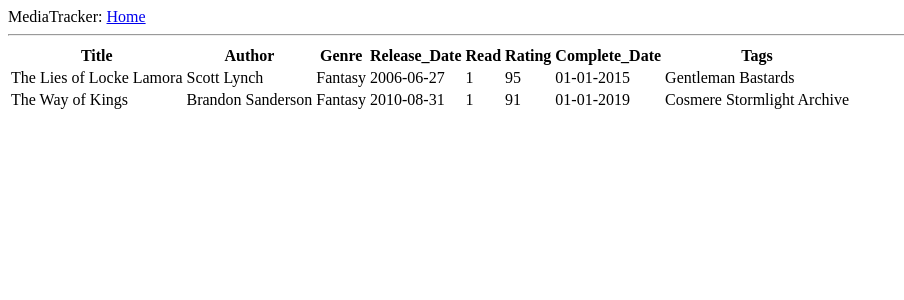
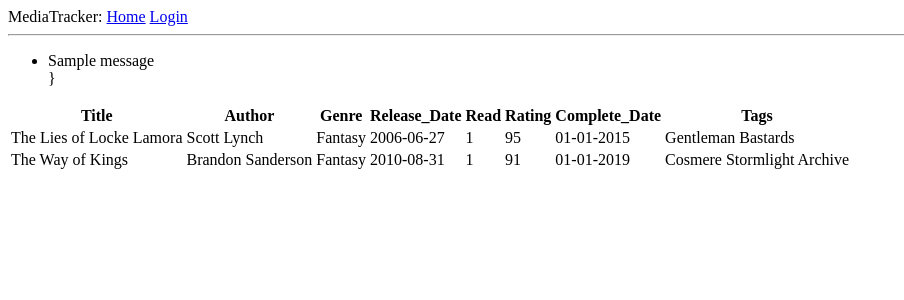
Before and after one commit to rroberts1990/MediaTracker, a Flask app: page / in a window 1280 px wide. Shown: the top 300 px of the page, without its empty margins (0-904 px from the left). Run offline with Flask 2, Linux system fonts and the light colour scheme; one stand-in notice (Sample message) is shown.

Commit message:
added logic to display messages to user to base template

```diff
--- a/app/templates/base.html
+++ b/app/templates/base.html
@@ -9,8 +9,21 @@
       {% endif %}
   </head>
   <body>
-    <div>MediaTracker: <a href="/index">Home</a></div>
+    <div>
+        MediaTracker:
+        <a href="/index">Home</a>
+        <a href="/login">Login</a>
+    </div>
     <hr>
+    {% with messages = get_flashed_messages() %}
+    {% if messages %}
+    <ul>
+        {% for message in messages %}
+        <li>{{ message }}</li>
+        {% endfor %}}
+    </ul>
+    {% endif %}
+    {% endwith %}
       {% block content %}{% endblock %}
   </body>
 </html>
```
